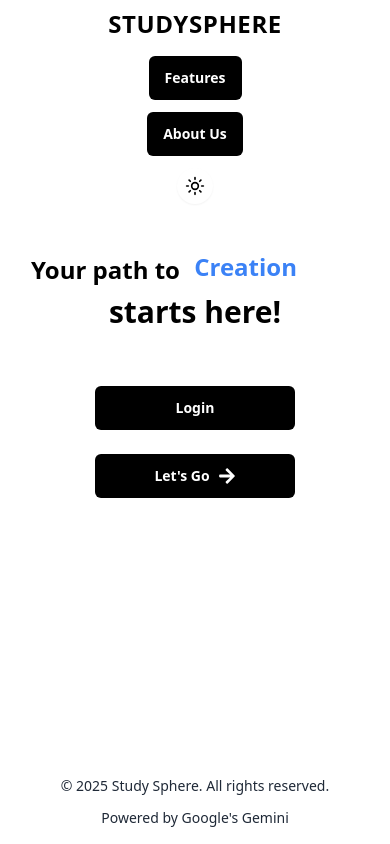
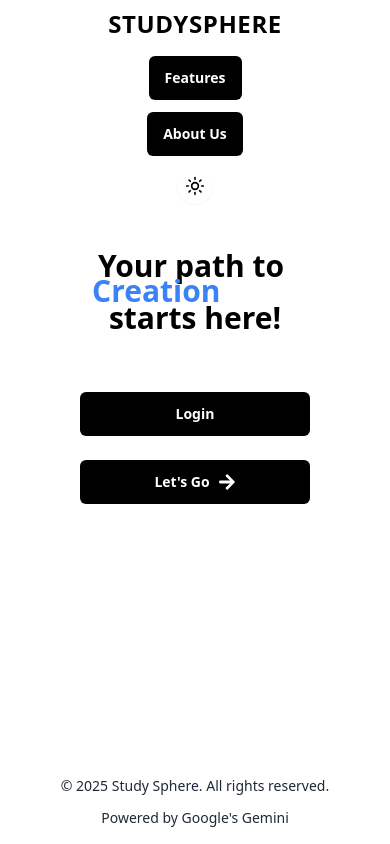
Before and after one commit to SushilJadhav04/StudySphere, a React (Vite) app in the folder frontend/: page / in a window 390 px wide. Built offline with nearby package versions, Linux system fonts and the light colour scheme.

Commit message:
Update Home.jsx

```diff
--- a/frontend/src/pages/Home.jsx
+++ b/frontend/src/pages/Home.jsx
@@ -23,8 +23,8 @@ const Home = () => {
       <div className="z-10 flex-1 flex flex-col items-center justify-center px-4 py-10">
         <div className="relative z-10 text-center">
           {/* Main Heading */}
-          <h1 className="text-2xl sm:text-4xl md:text-5xl font-bold text-center">
-            <span className="inline-flex flex-wrap justify-center items-center gap-2">
+          <h1 className="text-3xl sm:text-4xl md:text-5xl font-bold text-center">
+            <span className="whitespace-nowrap inline-flex flex-wrap justify-center items-center gap-2">
               Your path to&nbsp;
               <FlipWords
                 words={[
```
